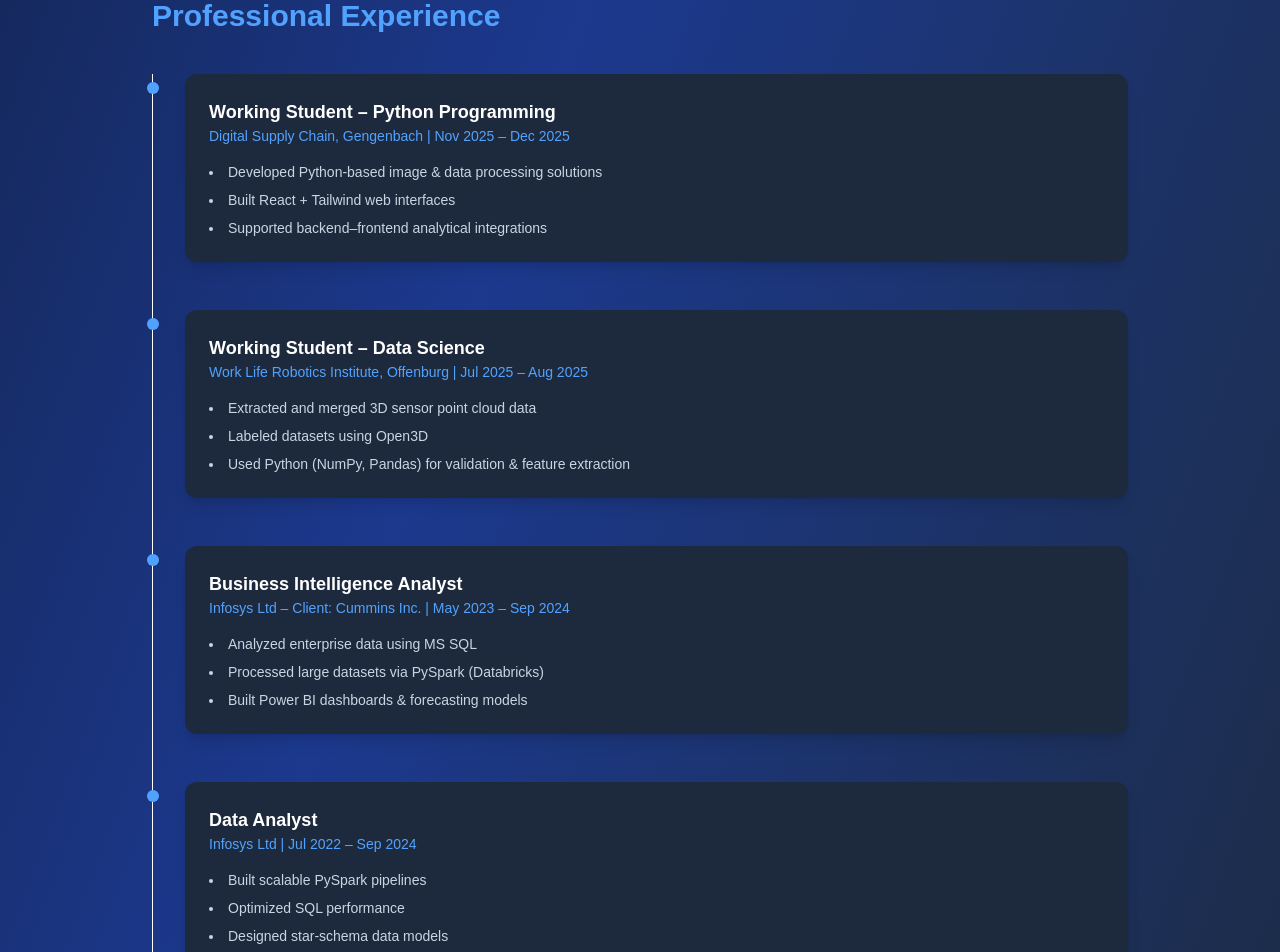
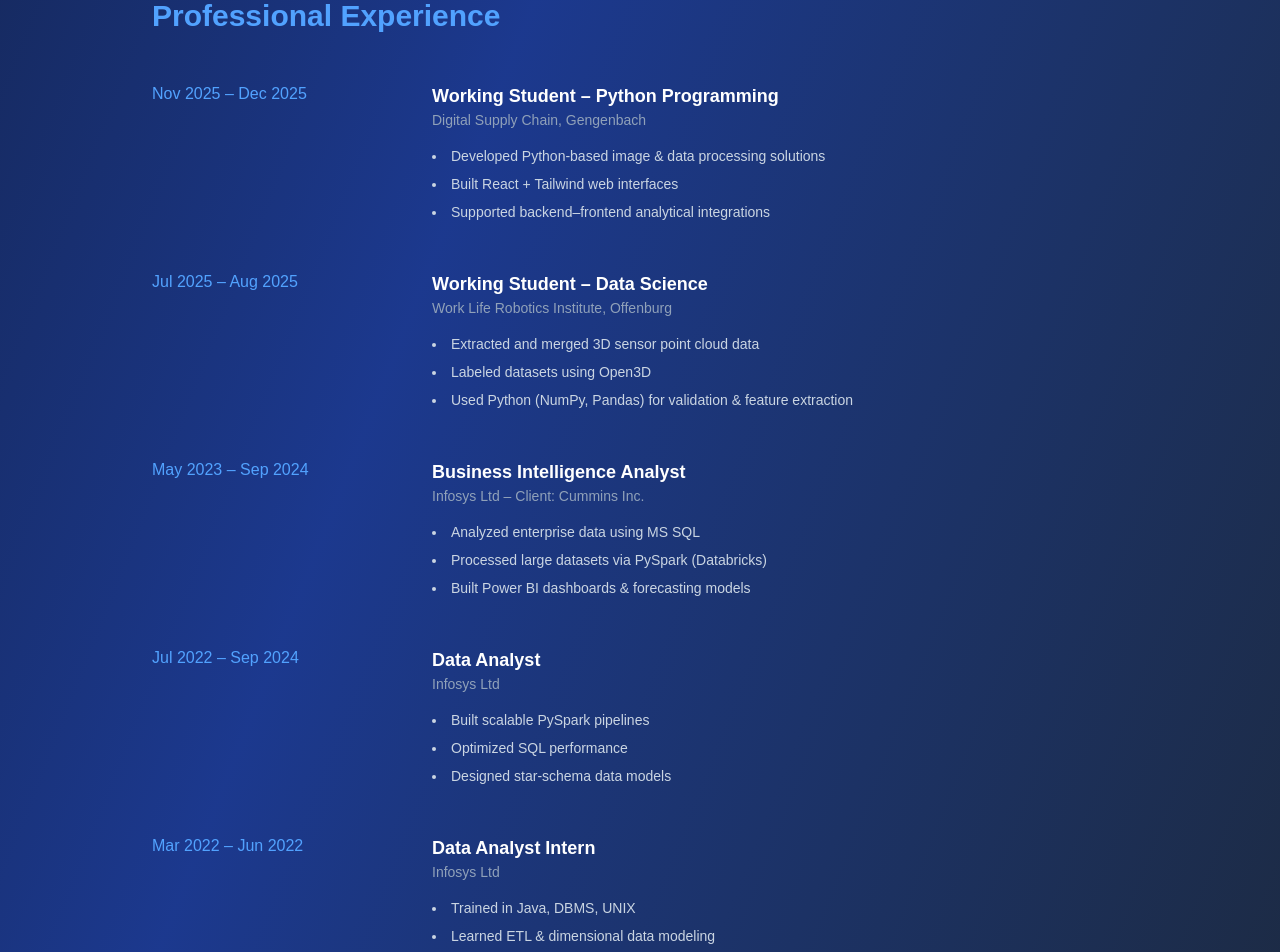
Before and after one commit to harithagm2419/haritha-portfolio_1, a Next.js app: page / in a window 1280 px wide. Shown: the part 1880-2832 px from the top of the page. Built offline with nearby package versions, Linux system fonts and the light colour scheme.

Commit message:
Updated Experience section

```diff
--- a/app/page.tsx
+++ b/app/page.tsx
@@ -132,25 +132,29 @@
 
 {/* EXPERIENCE SECTION */}
 <section id="experience" className="py-20 px-6 max-w-5xl mx-auto">
-  <h2 className="text-3xl font-semibold mb-10 text-blue-400">
+  <h2 className="text-3xl font-semibold mb-12 text-blue-400">
     Professional Experience
   </h2>
 
-  <div className="relative border-l border-white-700">
+  <div className="space-y-12">
 
     {/* ITEM 1 */}
-    <div className="mb-12 ml-8">
-      <div className="absolute w-3 h-3 bg-blue-400 rounded-full -left-1.5 mt-2"></div>
+    <div className="flex flex-col md:flex-row md:gap-12">
+      {/* LEFT – DATE */}
+      <div className="md:w-1/4 text-blue-400 font-medium">
+        Nov 2025 – Dec 2025
+      </div>
 
-      <div className="bg-slate-800 p-6 rounded-xl shadow-lg hover:shadow-xl transition duration-300">
+      {/* RIGHT – CONTENT */}
+      <div className="md:w-3/4">
         <h3 className="text-lg font-semibold text-white">
           Working Student – Python Programming
         </h3>
-        <p className="text-sm text-blue-400">
-          Digital Supply Chain, Gengenbach | Nov 2025 – Dec 2025
+        <p className="text-slate-400 text-sm mb-4">
+          Digital Supply Chain, Gengenbach
         </p>
 
-        <ul className="mt-4 text-slate-300 space-y-2 text-sm list-disc list-inside">
+        <ul className="text-slate-300 space-y-2 text-sm list-disc list-inside">
           <li>Developed Python-based image & data processing solutions</li>
           <li>Built React + Tailwind web interfaces</li>
           <li>Supported backend–frontend analytical integrations</li>
@@ -159,18 +163,20 @@
     </div>
 
     {/* ITEM 2 */}
-    <div className="mb-12 ml-8">
-      <div className="absolute w-3 h-3 bg-blue-400 rounded-full -left-1.5 mt-2"></div>
+    <div className="flex flex-col md:flex-row md:gap-12">
+      <div className="md:w-1/4 text-blue-400 font-medium">
+        Jul 2025 – Aug 2025
+      </div>
 
-      <div className="bg-slate-800 p-6 rounded-xl shadow-lg hover:shadow-xl transition duration-300">
+      <div className="md:w-3/4">
         <h3 className="text-lg font-semibold text-white">
           Working Student – Data Science
         </h3>
-        <p className="text-sm text-blue-400">
-          Work Life Robotics Institute, Offenburg | Jul 2025 – Aug 2025
+        <p className="text-slate-400 text-sm mb-4">
+          Work Life Robotics Institute, Offenburg
         </p>
 
-        <ul className="mt-4 text-slate-300 space-y-2 text-sm list-disc list-inside">
+        <ul className="text-slate-300 space-y-2 text-sm list-disc list-inside">
           <li>Extracted and merged 3D sensor point cloud data</li>
           <li>Labeled datasets using Open3D</li>
           <li>Used Python (NumPy, Pandas) for validation & feature extraction</li>
@@ -179,18 +185,20 @@
     </div>
 
     {/* ITEM 3 */}
-    <div className="mb-12 ml-8">
-      <div className="absolute w-3 h-3 bg-blue-400 rounded-full -left-1.5 mt-2"></div>
+    <div className="flex flex-col md:flex-row md:gap-12">
+      <div className="md:w-1/4 text-blue-400 font-medium">
+        May 2023 – Sep 2024
+      </div>
 
-      <div className="bg-slate-800 p-6 rounded-xl shadow-lg hover:shadow-xl transition duration-300">
+      <div className="md:w-3/4">
         <h3 className="text-lg font-semibold text-white">
           Business Intelligence Analyst
         </h3>
-        <p className="text-sm text-blue-400">
-          Infosys Ltd – Client: Cummins Inc. | May 2023 – Sep 2024
+        <p className="text-slate-400 text-sm mb-4">
+          Infosys Ltd – Client: Cummins Inc.
         </p>
 
-        <ul className="mt-4 text-slate-300 space-y-2 text-sm list-disc list-inside">
+        <ul className="text-slate-300 space-y-2 text-sm list-disc list-inside">
           <li>Analyzed enterprise data using MS SQL</li>
           <li>Processed large datasets via PySpark (Databricks)</li>
           <li>Built Power BI dashboards & forecasting models</li>
@@ -199,18 +207,20 @@
     </div>
 
     {/* ITEM 4 */}
-    <div className="mb-12 ml-8">
-      <div className="absolute w-3 h-3 bg-blue-400 rounded-full -left-1.5 mt-2"></div>
+    <div className="flex flex-col md:flex-row md:gap-12">
+      <div className="md:w-1/4 text-blue-400 font-medium">
+        Jul 2022 – Sep 2024
+      </div>
 
-      <div className="bg-slate-800 p-6 rounded-xl shadow-lg hover:shadow-xl transition duration-300">
+      <div className="md:w-3/4">
         <h3 className="text-lg font-semibold text-white">
           Data Analyst
         </h3>
-        <p className="text-sm text-blue-400">
-          Infosys Ltd | Jul 2022 – Sep 2024
+        <p className="text-slate-400 text-sm mb-4">
+          Infosys Ltd
         </p>
 
-        <ul className="mt-4 text-slate-300 space-y-2 text-sm list-disc list-inside">
+        <ul className="text-slate-300 space-y-2 text-sm list-disc list-inside">
           <li>Built scalable PySpark pipelines</li>
           <li>Optimized SQL performance</li>
           <li>Designed star-schema data models</li>
@@ -219,18 +229,20 @@
     </div>
 
     {/* ITEM 5 */}
-    <div className="ml-8">
-      <div className="absolute w-3 h-3 bg-blue-400 rounded-full -left-1.5 mt-2"></div>
+    <div className="flex flex-col md:flex-row md:gap-12">
+      <div className="md:w-1/4 text-blue-400 font-medium">
+        Mar 2022 – Jun 2022
+      </div>
 
-      <div className="bg-slate-800 p-6 rounded-xl shadow-lg hover:shadow-xl transition duration-300">
+      <div className="md:w-3/4">
         <h3 className="text-lg font-semibold text-white">
           Data Analyst Intern
         </h3>
-        <p className="text-sm text-blue-400">
-          Infosys Ltd | Mar 2022 – Jun 2022
+        <p className="text-slate-400 text-sm mb-4">
+          Infosys Ltd
         </p>
 
-        <ul className="mt-4 text-slate-300 space-y-2 text-sm list-disc list-inside">
+        <ul className="text-slate-300 space-y-2 text-sm list-disc list-inside">
           <li>Trained in Java, DBMS, UNIX</li>
           <li>Learned ETL & dimensional data modeling</li>
         </ul>
```
